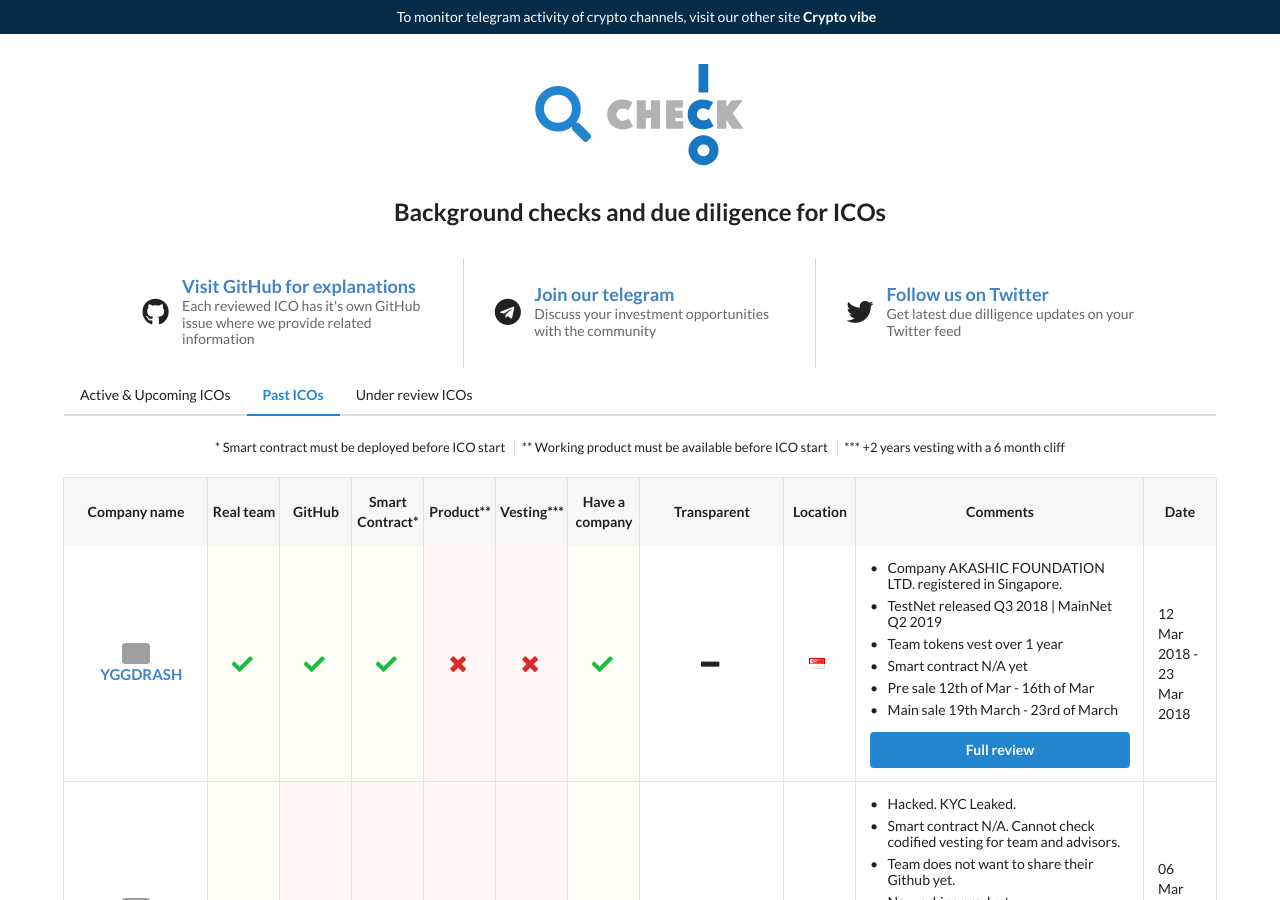
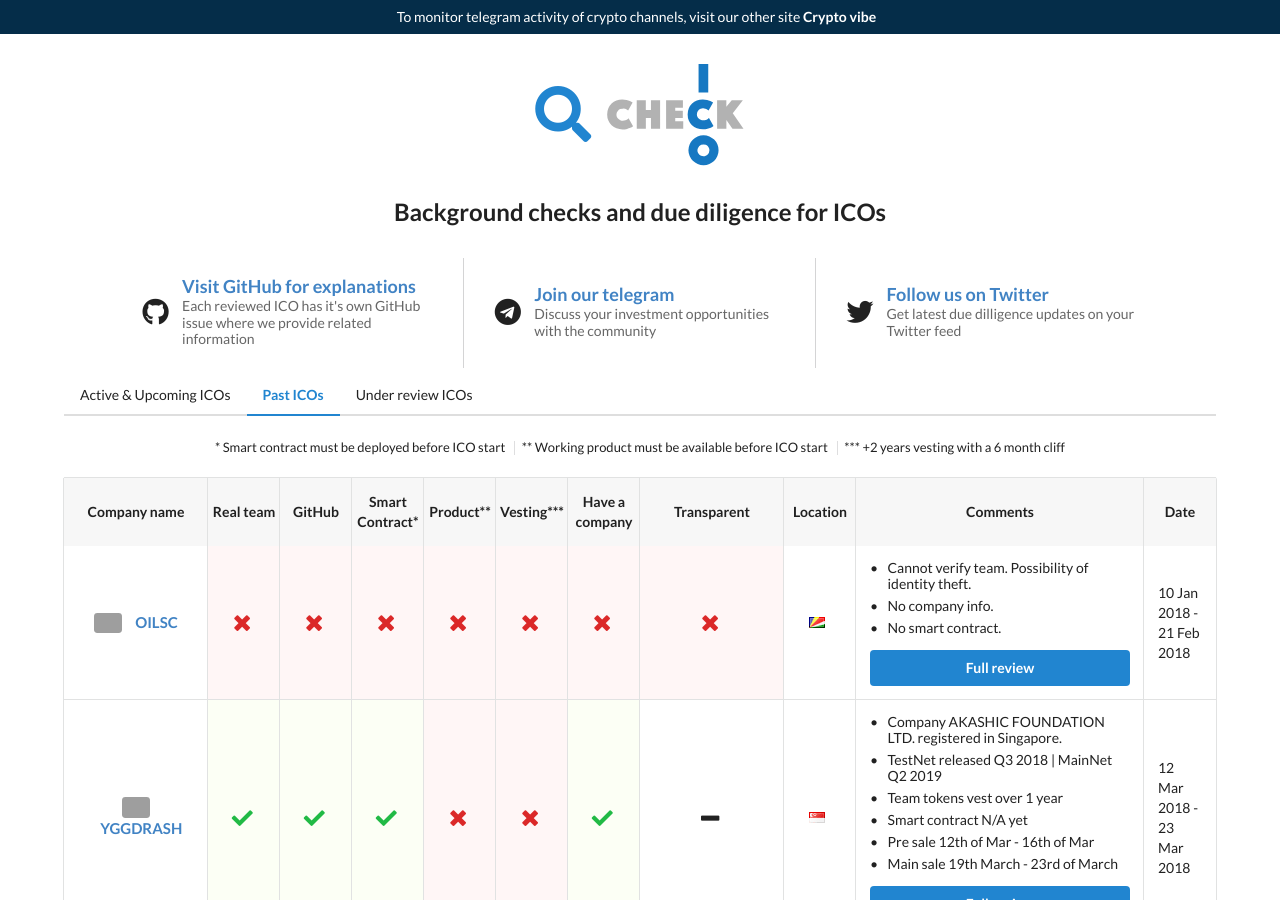
Before and after one commit to ico-check/ico-check, a Jekyll site: the page built from past.md, in a window 1280 px wide and 900 px high. Built offline with Jekyll 4.4.1, drawn with Linux system fonts in a browser that asks for light colours; nearby versions of some CDN libraries; grey boxes are pictures that could not be loaded.

Commit message:
44-oilsc-ico-check
Adding to past ICOs

```diff
--- a/_data/past-icos.yml
+++ b/_data/past-icos.yml
@@ -1,3 +1,23 @@
+- name: OILSC
+  image: https://i.imgur.com/t58Tyzq.jpg
+  url: http://oilsc.io/
+  real_team: false
+  github: false
+  smart_contract: false
+  product: false
+  min_vesting: false
+  have_company: false
+  transparent: false
+  location: Seychelles
+  comments:
+    - content: Cannot verify team. Possibility of identity theft.
+    - content: No company info.
+    - content: No smart contract.
+  ico_start_date: 2018-01-10T00:00:00Z
+  ico_end_date: 2018-02-21T00:00:00Z
+  safe: false
+  issue_url: https://github.com/ico-check/ico-check/issues/67
+
 - name: YGGDRASH
   image: https://i.imgur.com/jTpqWxB.jpg
   url: https://yggdrash.io/
```
